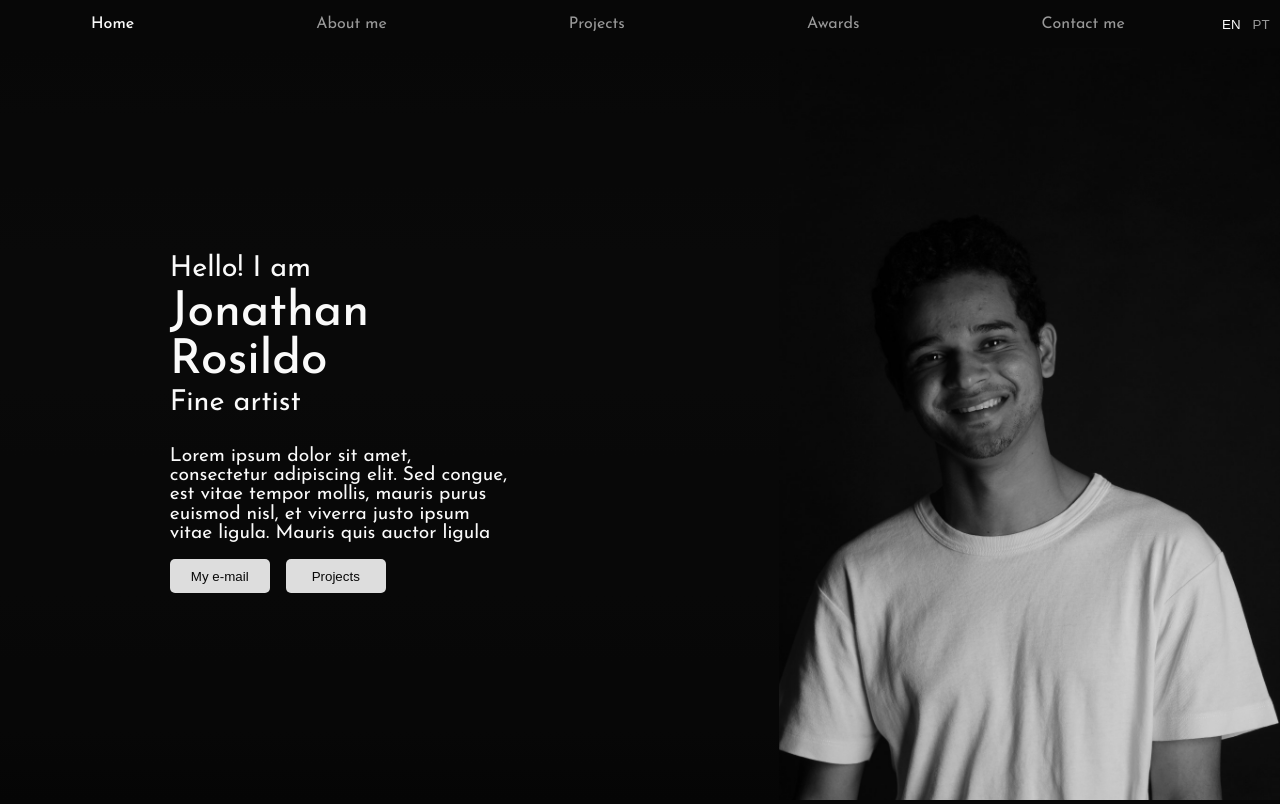
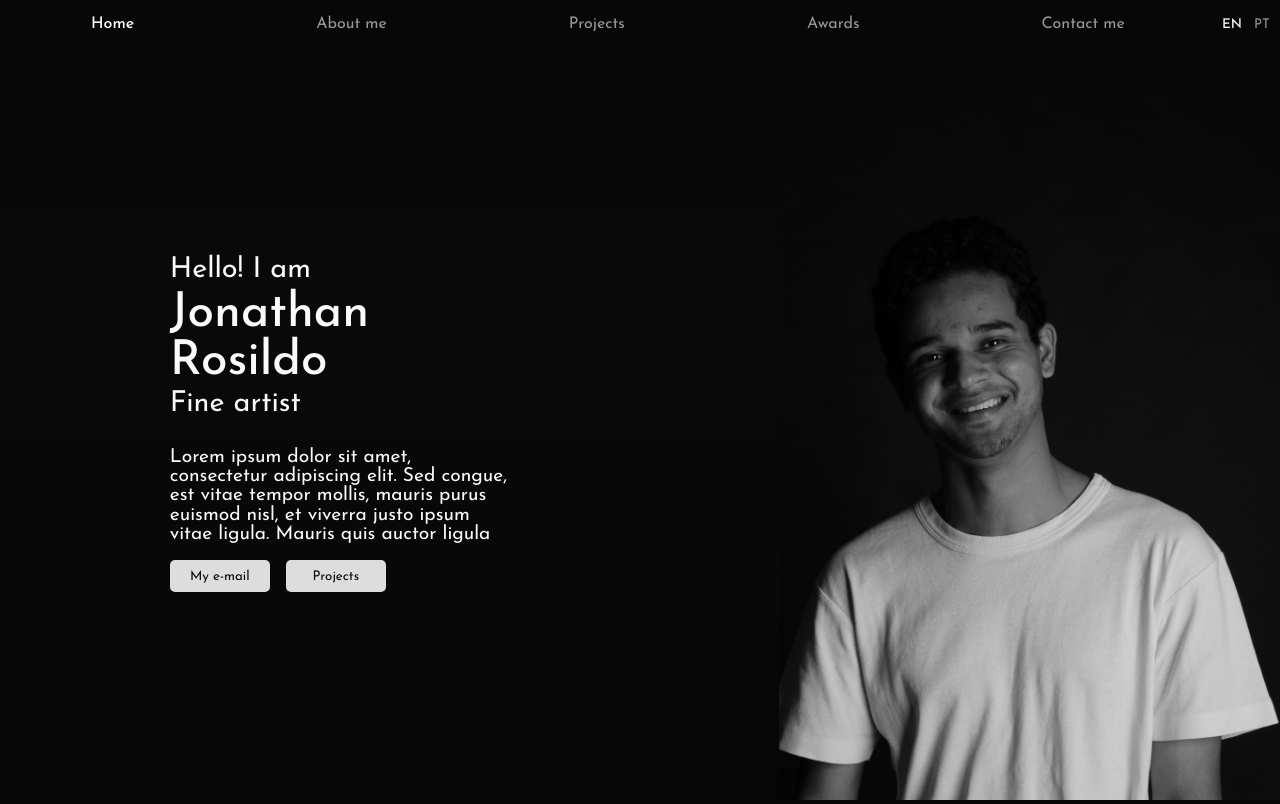
Before and after one commit to leohx2/CS50s_Web, a Django app: page / in a window 1280 px wide. Run offline with Django 3.2, Linux system fonts and the light colour scheme.

Commit message:
Css from button

```diff
--- a/FinalProject/finalproject/portfolio/static/portfolio/css/index.css
+++ b/FinalProject/finalproject/portfolio/static/portfolio/css/index.css
@@ -3,6 +3,10 @@ body {
     font-family: 'Josefin Sans', sans-serif;
     overflow: hidden;
     background-color: #080808;
+}
+
+button {
+    font-family: 'Josefin Sans', sans-serif;
 }
 
 .navBar {
```
